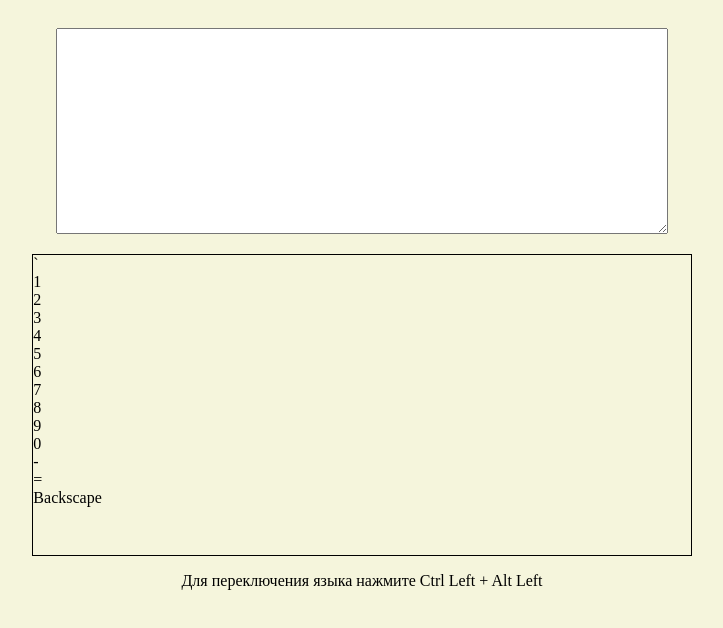
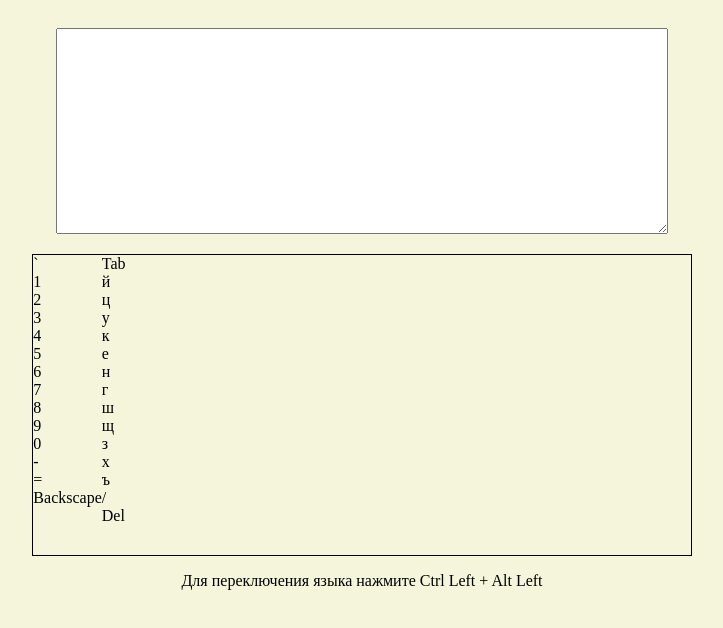
Before and after one commit to 0101oak/virtual-keyboard, a website built with webpack: page development/index.html in a window 1280 px wide. Shown: the whole page, without its empty margins (278-1001 px from the left). Built offline with nearby package versions, Linux system fonts and the light colour scheme.

Commit message:
feat: add row 1

```diff
--- a/development/src/index.js
+++ b/development/src/index.js
@@ -1,4 +1,6 @@
 import './styles.css';
+
+const lang = 0;
 
 const keyboardWrapper = document.createElement('div');
 keyboardWrapper.classList.add('keyboard-wrapper');
@@ -33,6 +35,24 @@ keyboard.appendChild(row);
 const array = ['`', '1', '2', '3', '4', '5', '6', '7', '8', '9', '0', '-', '=', 'Backscape'];
 const char = [192, 49, 50, 51, 52, 53, 54, 55, 56, 57, 48, 189, 187, 8];
 
-for (let i = 0; i < 14; i++) {
+for (let i = 0; i < array.length; i++) {
   row.append(Key(array[i], char[i]));
 }
+
+const rowFirst = document.createElement('div');
+row.classList.add('row_1');
+keyboard.appendChild(rowFirst);
+
+const arrayFirst = ['Tab', 'q', 'w', 'e', 'r', 't', 'y', 'u', 'i', 'o', 'p', '[', ']', '\/', 'Del'];
+const charFirst = [9, 81, 87, 69, 82, 84, 89, 85, 73, 79, 80, 219, 221, 220, 46];
+const arrayRusFirst = ['Tab', 'й', 'ц', 'у', 'к', 'е', 'н', 'г', 'ш', 'щ', 'з', 'х', 'ъ', '\/', 'Del'];
+
+if (lang === 1) {
+  for (let i = 0; i < arrayFirst.length; i++) {
+    rowFirst.append(Key(arrayFirst[i], charFirst[i]));
+  }
+} else {
+  for (let i = 0; i < arrayRusFirst.length; i++) {
+    rowFirst.append(Key(arrayRusFirst[i], charFirst[i]));
+  }
+}
--- a/development/src/styles.css
+++ b/development/src/styles.css
@@ -20,4 +20,5 @@ body {
   width: 65%;
   height: 300px;
   border: 1px solid black;
+  display: flex;
 }
```
